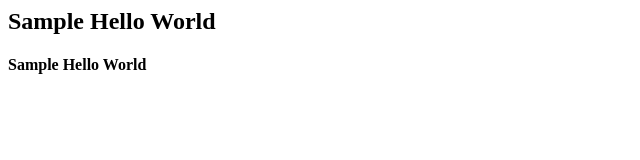
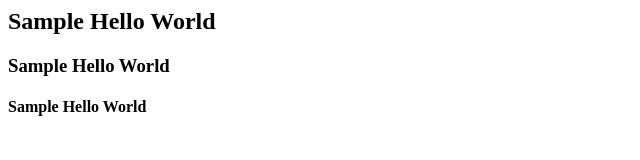
Before and after one commit to ramasubbareddy1224/HelloWorld, a plain HTML site: page index.html in a window 1280 px wide. Shown: the whole page, without its empty margins (0-640 px from the left). Drawn offline with Linux system fonts and the light colour scheme.

Commit message:
Update index.html

```diff
--- a/index.html
+++ b/index.html
@@ -1,6 +1,7 @@
 <html>
 <body>
 <h2>Sample Hello World</h2>
+<h3>Sample Hello World</h3>
 <h4>Sample Hello World </h4>
 </body>
 </html>
```
